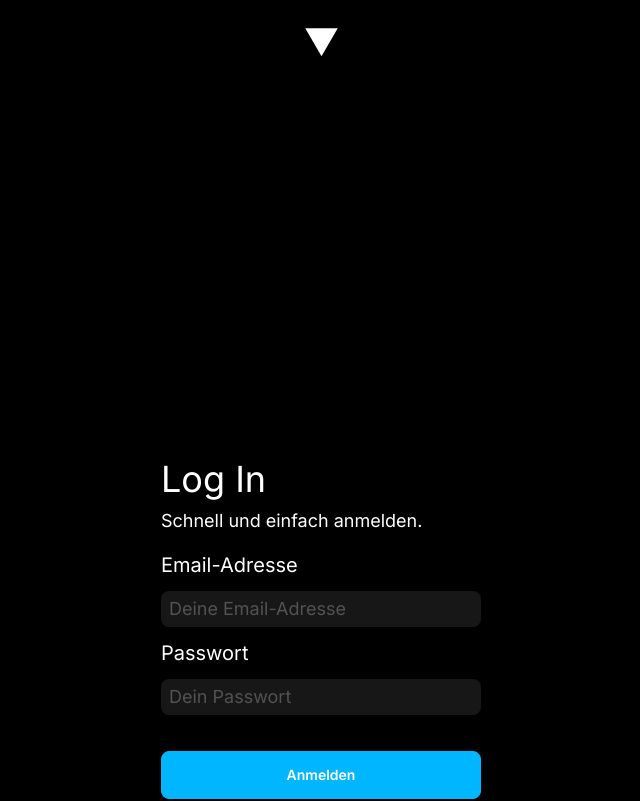
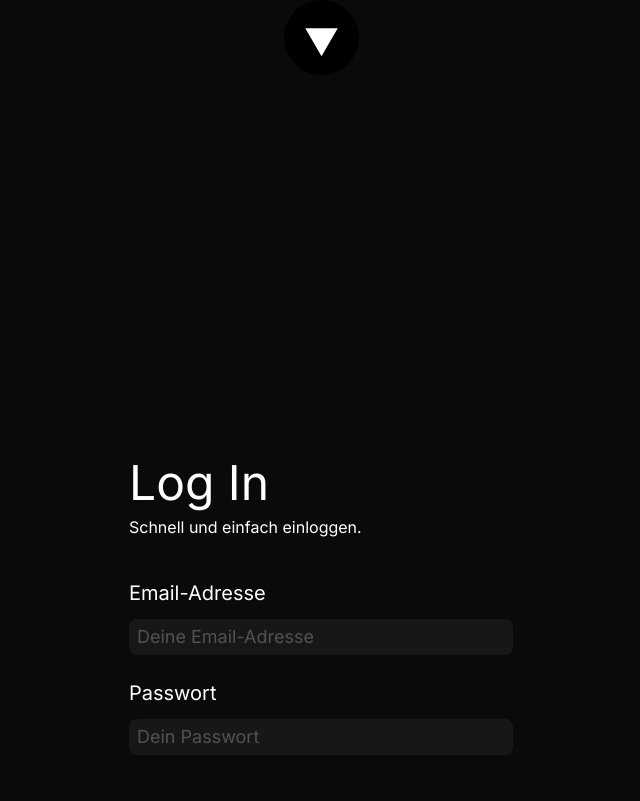
Before and after one commit to therealfilko/VISTA, a React (Vite) app in the folder todo-app/frontend/: page /login in a window 1280 px wide. Shown: the top 801 px of the page, without its empty margins (319-959 px from the left). Built offline with nearby package versions, Linux system fonts and the light colour scheme.

Commit message:
updated start.tsx, login.tsx

```diff
--- a/todo-app/frontend/src/pages/login.tsx
+++ b/todo-app/frontend/src/pages/login.tsx
@@ -40,7 +40,7 @@
   };
 
   return (
-    <div className="min-h-screen bg-black">
+    <div className="min-h-screen bg-neutral-950">
       <div className="flex items-center justify-center px-[10%]">
         <Link to="/" className="w-[75px] h-[75px]">
           <img src={taskifyLogo} alt="Taskify" />
@@ -48,19 +48,19 @@
       </div>
       <div>
         <div className="flex justify-center items-center py-96 min-w-96">
-          <div className="w-80">
-            <div className="space-y-2 pb-2">
-              <div className="text-4xl text-white">Log In</div>
-              <div className="text-lg text-white">
-                Schnell und einfach anmelden.
+          <div className="w-96">
+            <div className="space-y-2 pb-5">
+              <div className="text-5xl text-white">Log In</div>
+              <div className="text-md text-white">
+                Schnell und einfach einloggen.
               </div>
             </div>
             <div>
               {error && (
-                <p className="text-error text-center text-md py-6">{error}</p>
+                <p className="text-error text-center text-md py-1">{error}</p>
               )}
             </div>
-            <form onSubmit={handleSubmit} className="pt-2">
+            <form onSubmit={handleSubmit} className="py-5 space-y-3">
               <div className="space-y-3">
                 <label htmlFor="email" className="text-white text-xl">
                   Email-Adresse
@@ -72,7 +72,7 @@
                   value={email}
                   onChange={(e) => setEmail(e.target.value)}
                   required
-                  className="w-full bg-neutral-900 text-neutral-400 text-lg placeholder-neutral-600 px-2 py-1 rounded-lg focus:outline-none"
+                  className="w-full bg-neutral-900 text-white text-lg placeholder-neutral-600 px-2 py-1 rounded-lg focus:outline-none"
                   placeholder="Deine Email-Adresse"
                 />
               </div>
@@ -87,7 +87,7 @@
                   value={password}
                   onChange={(e) => setPassword(e.target.value)}
                   required
-                  className="w-full bg-neutral-900 text-neutral-400 text-lg placeholder-neutral-600 px-2 py-1 rounded-lg focus:outline-none"
+                  className="w-full bg-neutral-900 text-white text-lg placeholder-neutral-600 px-2 py-1 rounded-lg focus:outline-none"
                   placeholder="Dein Passwort"
                 />
               </div>
--- a/todo-app/frontend/src/pages/start.tsx
+++ b/todo-app/frontend/src/pages/start.tsx
@@ -4,7 +4,7 @@
 
 function Start() {
   return (
-    <div className="min-h-screen bg-black">
+    <div className="min-h-screen bg-neutral-950">
       <div className="flex items-center justify-center space-x-[15%] px-[10%]">
         <Link to="/" className="w-[75px] h-[75px]">
           <img src={taskifyLogo} alt="Taskify" />
```
